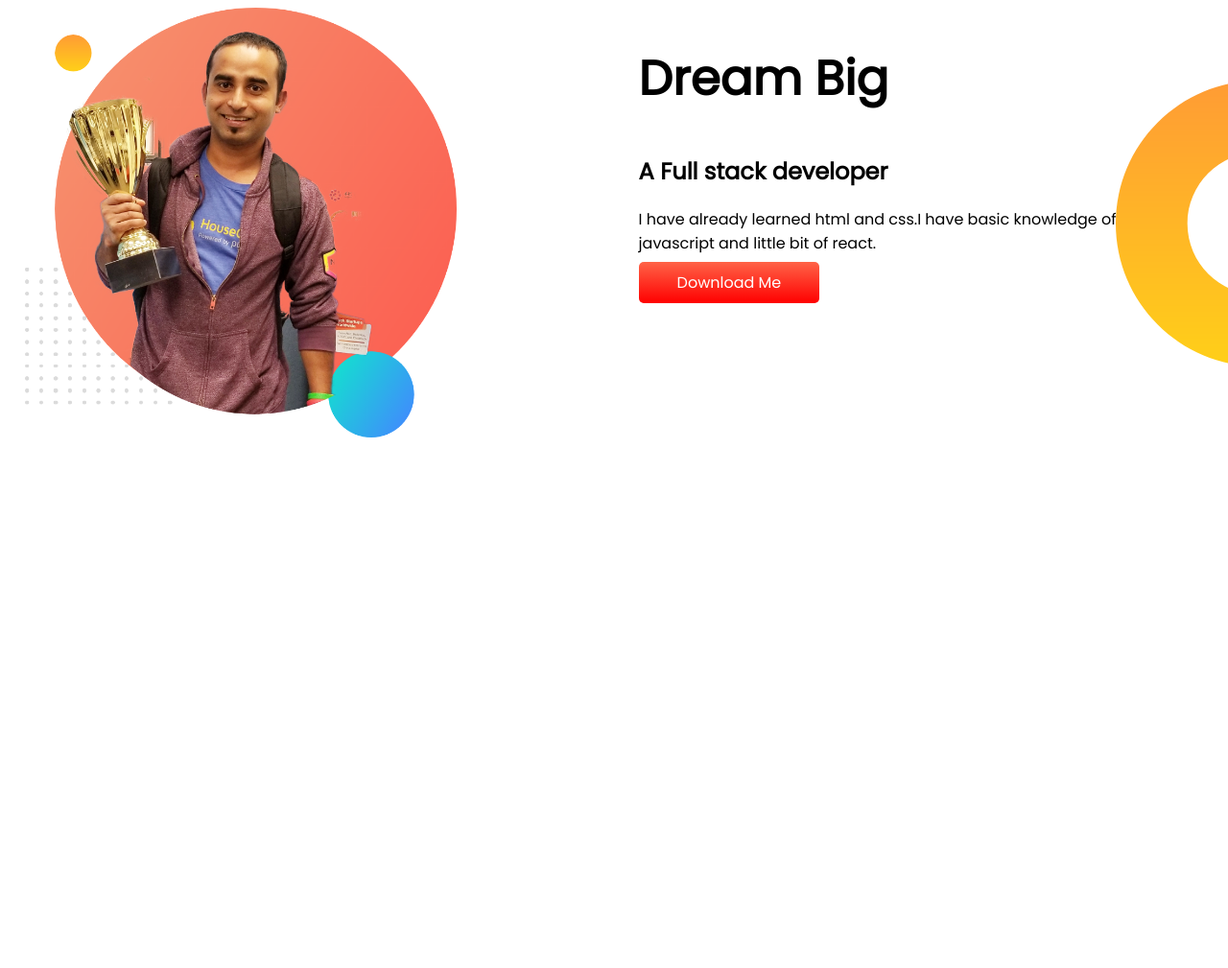
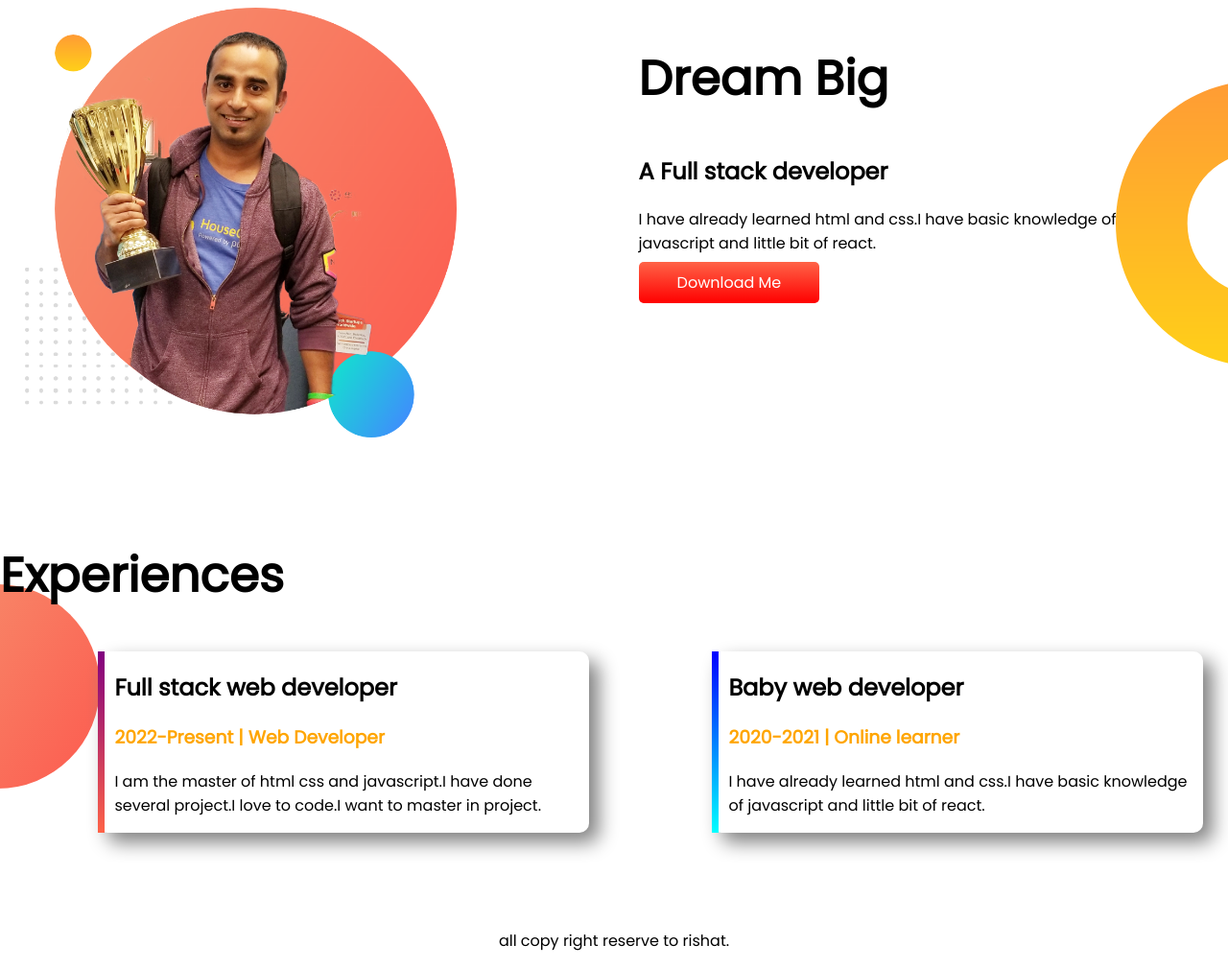
Before and after one commit to Rishat05/developer-portfolio, a plain HTML site: page index.html in a window 1280 px wide. Shown: the part 556-1565 px from the top of the page at 96% size. Before the commit the page ends 1119 px from the top, so only its background shows below. Drawn offline with Linux system fonts and the light colour scheme.

Commit message:
added experience and footer

```diff
--- a/index.html
+++ b/index.html
@@ -14,7 +14,7 @@
 
 <body>
 
-    <section class="top-head">
+    <section class="top-head flexible-container">
         <div class="half-width">
             <h1>Welcome</h1>
             <h1><span class="span-color">Rishat</span> World</h1>
@@ -27,7 +27,7 @@
         </div>
 
     </section>
-    <section class="dream-bg">
+    <section class="dream-bg flexible-container">
         <div class="half-width">
             <img src="images/jhankar.png" alt="">
         </div>
@@ -38,6 +38,27 @@
             <a class="link-button" target="_blank" href="https:/facebook.com">Download Me</a>
         </div>
     </section>
+    <section class="experience-area">
+        <h1>Experiences</h1>
+        <div class="flexible-container">
+            <div id="web-dev-experience" class="experiencre-item">
+                <h2>Full stack web developer</h2>
+                <h3 class="span-color">2022-Present | Web Developer</h3>
+                <p>I am the master of html css and javascript.I have done several project.I love to code.I want to
+                    master in
+                    project.</p>
+
+            </div>
+            <div id="web-dev" class="experiencre-item">
+                <h2>Baby web developer</h2>
+                <h3 class="span-color">2020-2021 | Online learner</h3>
+                <p>I have already learned html and css.I have basic knowledge of javascript and little bit of react.</p>
+            </div>
+        </div>
+    </section>
+    <footer>
+        <p>all copy right reserve to rishat.</p>
+    </footer>
 
 </body>
 
--- a/style.css
+++ b/style.css
@@ -8,7 +8,7 @@ h1{
 .span-color{
     color:orange;
 }
-section{
+.flexible-container{
     display: flex;
     margin-bottom: 100px;
 }
@@ -40,3 +40,30 @@ section{
     background-repeat: no-repeat;
     background-position: right;
 }
+.experience-area{
+    background-image: url(images/exp-bg.png);
+    background-repeat: no-repeat;
+    background-position:left;
+}
+.experiencre-item{
+    width: 40%;
+    padding-left:10px;
+    margin-left: 8%;
+    margin-right: 2%;
+    border-radius: 10px;
+    box-shadow: 10px 10px 20px gray;
+
+}
+#web-dev-experience{
+    border-left:7px solid;
+    border-image:linear-gradient(purple,tomato);
+    border-image-slice: 1;
+}
+#web-dev{
+    border-left:7px solid;
+    border-image:linear-gradient(blue,cyan);
+    border-image-slice: 1;
+}
+footer p{
+    text-align: center;
+}
```
